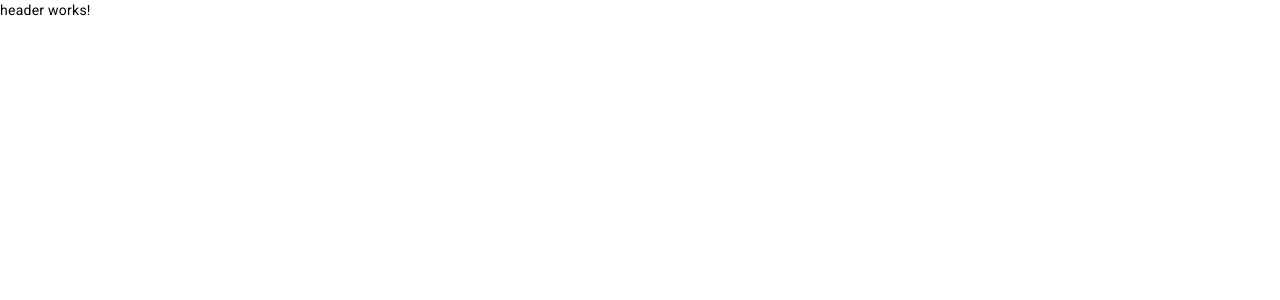
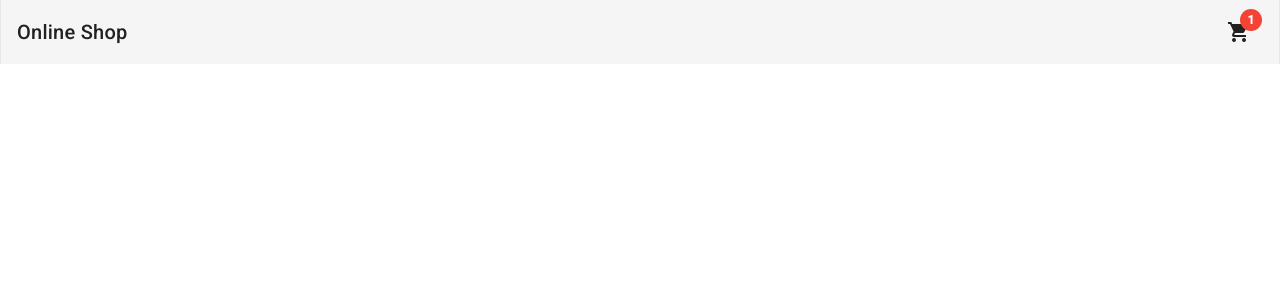
Before and after one commit to akrhode/angular-shop-site, an Angular app: page / in a window 1280 px wide. Shown: the top 300 px of the page. Built offline with nearby package versions, Linux system fonts and the light colour scheme.

Commit message:
Build toolbar and cart menu

```diff
--- a/src/app/components/header/header.component.html
+++ b/src/app/components/header/header.component.html
@@ -1 +1,39 @@
-<p>header works!</p>
+<mat-toolbar class="max-w-7xl mx-auto border-x justify-between">
+  <a routerLink="home">Online Shop</a>
+  <button mat-icon-button [matMenuTriggerFor]="menu">
+    <mat-icon [matBadge]="1" matBadgeColor="warn">shopping_cart</mat-icon>
+  </button>
+  <mat-menu #menu="matMenu">
+    <div class="p-3 divide-y divide-solid">
+      <div class="pb-3 flex justify-between">
+        <span class="mr-16">1 items</span>
+        <a routerLink="cart">View Cart</a>
+      </div>
+      <div class="py-3">
+        <div class="flex justify-between font-light mb-2">
+          Keyboard x 1
+          <span class="font-bold">{{ "150" | currency : "EUR" }}</span>
+        </div>
+        <div class="flex justify-between font-light mb-2">
+          Keyboard x 1
+          <span class="font-bold">{{ "150" | currency : "EUR" }}</span>
+        </div>
+      </div>
+      <div class="flex justify-between py-3 font-light">
+        Total:
+        <span class="font-bold">{{ "300" | currency : "EUR" }}</span>
+      </div>
+      <div class="pt-3 flex justify-between">
+        <button class="bg-rose-600 text-white rounded-full w-9 h-9">
+          <mat-icon>remove_shopping_cart</mat-icon>
+        </button>
+        <button
+          routerLink="cart"
+          class="bg-green-600 text-white rounded-full w-9 h-9"
+        >
+          <mat-icon>remove_shopping_cart</mat-icon>
+        </button>
+      </div>
+    </div>
+  </mat-menu>
+</mat-toolbar>
```
